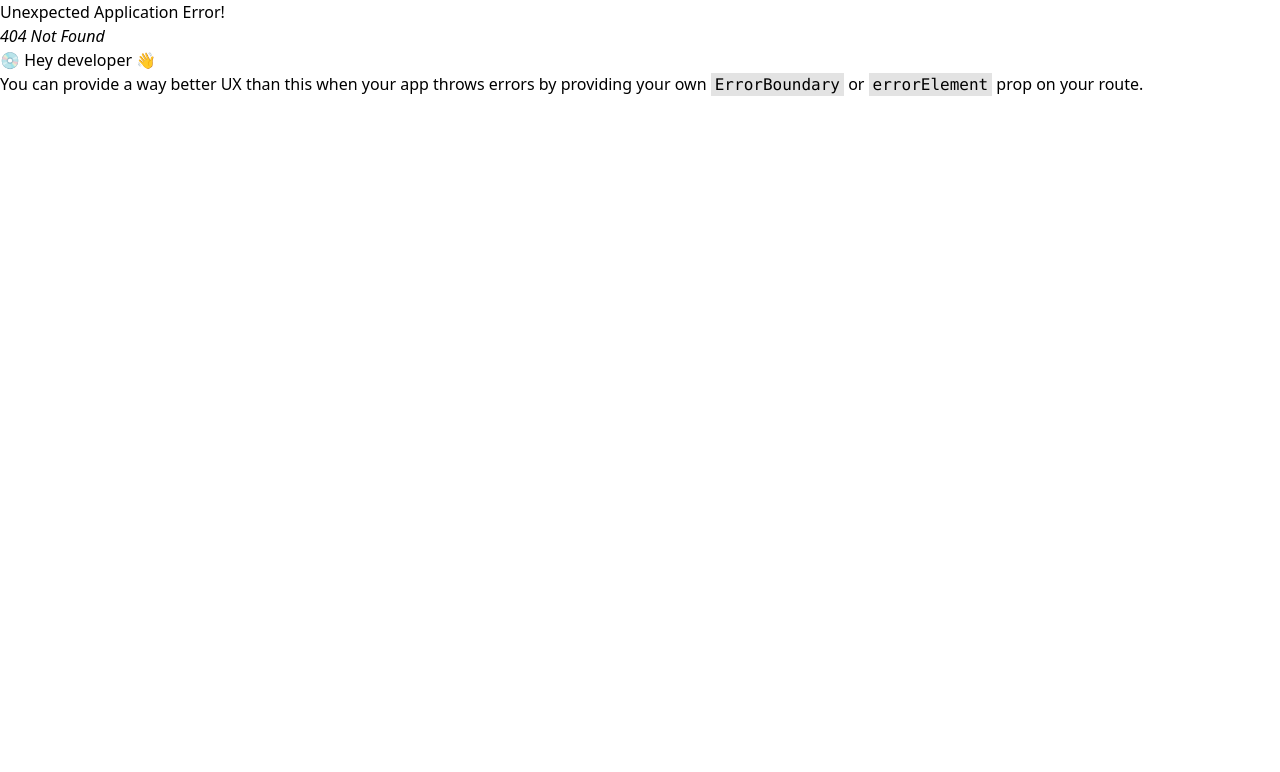
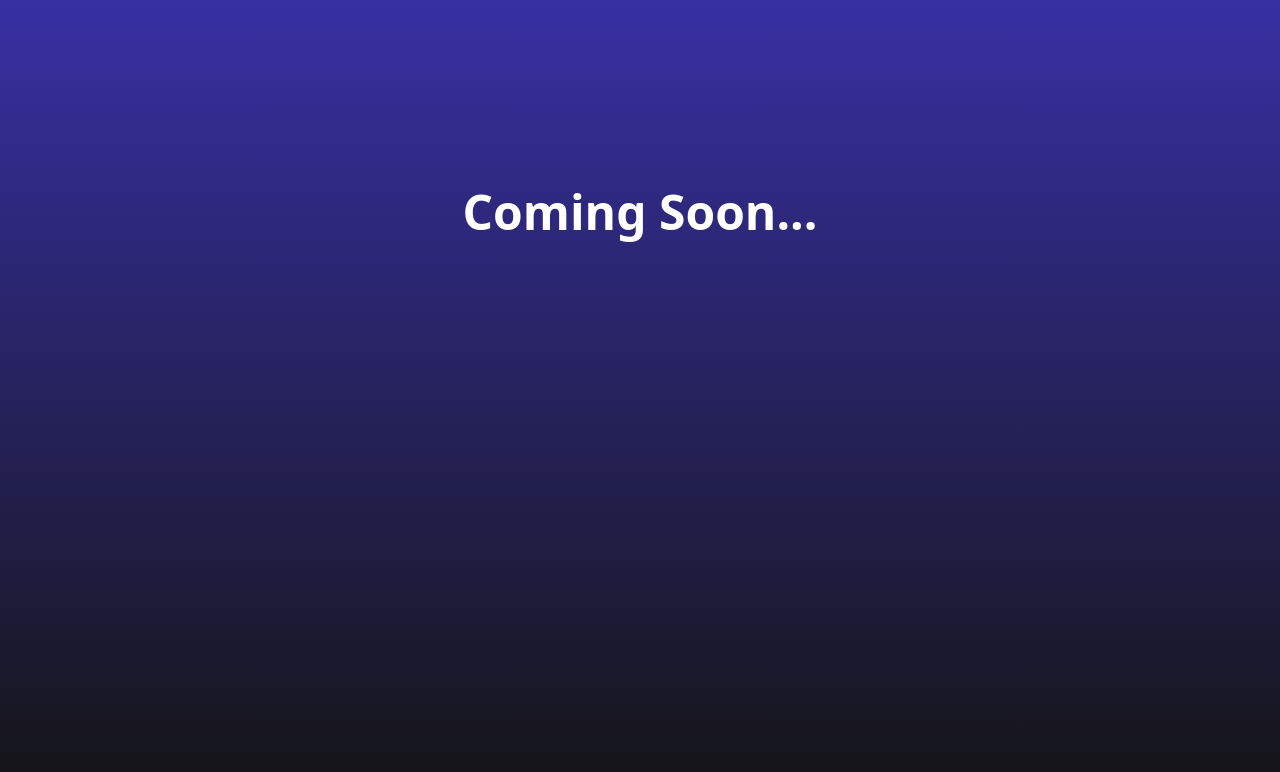
Before and after one commit to sandeep1555/Netflix-GPT, a React (Create React App) app: page /coming in a window 1280 px wide. Before the commit this address had no page. Shown: the top 772 px of the page. Built offline with nearby package versions, Linux system fonts and the light colour scheme.

Commit message:
coming soon page created

```diff
--- a/src/components/Body.js
+++ b/src/components/Body.js
@@ -14,7 +14,6 @@ const Body=()=>
 
     return(
         <div>
-
    <Outlet/>
         </div>
     )
--- a/src/components/Browse.js
+++ b/src/components/Browse.js
@@ -1,19 +1,16 @@
 
-import { useSelector } from "react-redux";
 import useNowPlayingMovies from "../Hooks/useNowPlayingmovies";
 import usePopularMovies from "../Hooks/usePopularMovies";
 import useTopRatedMovies from "../Hooks/useTopRatedMovies";
 import useUpComingMovies from "../Hooks/useUpComingMovies";
-import Header from "./Header";
 import PrimaryContainer from "./PrimaryContainer";
 import SecondaryConatiner from "./SecondaryConatiner";
-import GptSearchPage from "./GptSearchPage"
-import { Outlet } from "react-router-dom";
+
+
 
 
 const Browse=()=>
 {
-  const  changegptPage=useSelector(store=>store.gpt.gptSearch);
   useNowPlayingMovies();
   usePopularMovies();
   useTopRatedMovies();
@@ -21,12 +18,8 @@ const Browse=()=>
     return(
         <div className="flex justify-between overflow-hidden">
             <div>
-
-
             <PrimaryContainer/>
             <SecondaryConatiner/>
-
-
            </div>
 
 
--- /dev/null
+++ b/src/components/ComingSoon.js
@@ -0,0 +1,21 @@
+import React from 'react'
+
+const ComingSoon = () => {
+
+
+
+
+    console.log("coming son")
+  return (
+    <div>
+    <div className={`bg-skin w-full h-full absolute top-0 -z-0 bg-gradient-to-b from-indigo-800 to-[#141414] transition-colors`}></div>
+    <div className="search relative">
+      <div className="mt-3 px-4 md:px-12 py-3 min-h-[400px] flex justify-center items-center">
+        <h1 className='text-5xl text-white font-bold'>Coming Soon...</h1>
+      </div>
+    </div>
+    </div>
+  )
+}
+
+export default ComingSoon
--- a/src/components/GptSearchBar.js
+++ b/src/components/GptSearchBar.js
@@ -2,12 +2,14 @@ import { useSelector } from "react-redux"
 import lang from "../Utils/useLanguageConstant"
 import { useRef } from "react";
 import openai from "../Utils/openai";
+import ComingSoon from "./ComingSoon";
+import { useNavigate } from "react-router-dom";
 
 const GptSearchBar=()=>
 {
   const searchText=useRef(null);
 
-
+const navigate=useNavigate();
   const langKey=useSelector(store=>store.config.lang);
 
   const handleGptSearch=async()=>
@@ -19,7 +21,7 @@ const GptSearchBar=()=>
       messages: [{ role: 'user', content: searchTextValue}],
       model: 'gpt-3.5-turbo',
     });
-    console.log(chatCompletion.choices);
+
 
   }
 
@@ -27,7 +29,7 @@ const GptSearchBar=()=>
 
         <form onSubmit={(e)=>{e.preventDefault()}} className="mt-[15%] bg-black w-1/2   grid grid-cols-12 rounded-lg" >
             <input  ref={searchText} className="px-4 py-4 m-6 col-span-8 rounded-lg" type="text" alt="Gptsearchbar" placeholder={lang[langKey].gptPlaceholder}/>
-            <button className="px-4 py-4 m-6 col-span-4  bg-red-600 text-white rounded-lg " onClick={handleGptSearch}>{lang[langKey].search}</button>
+            <button className="px-4 py-4 m-6 col-span-4  bg-red-600 text-white rounded-lg " onClick={()=>navigate("/coming")}>{lang[langKey].search}</button>
         </form>
 
   </div>)
--- a/src/components/Header.js
+++ b/src/components/Header.js
@@ -20,9 +20,12 @@ const Header=()=>
     const handleSignout=()=>
     {
 signOut(auth).then(() => {
+  removeuser(user);
+  navigate("/");
+  window.location.reload();
+
 
 }).catch((error) => {
-    navigate("/error");
 
 });
     }
--- a/src/components/Login.js
+++ b/src/components/Login.js
@@ -12,7 +12,6 @@ import { ExclamationCircleIcon } from "@heroicons/react/24/outline";
 const Login=()=>
 {
   const dispatch=useDispatch();
-  const navigate=useNavigate();
   const [IsSignInForm,setIsSignInForm]=useState(true);
   const [SignInButton,setSignInButton]=useState("Sign In");
   const [SignUpButton,setSignUpButton]=useState("Sign Up");
```
Also changed, not shown: src/App.js (+7 -1 lines).
